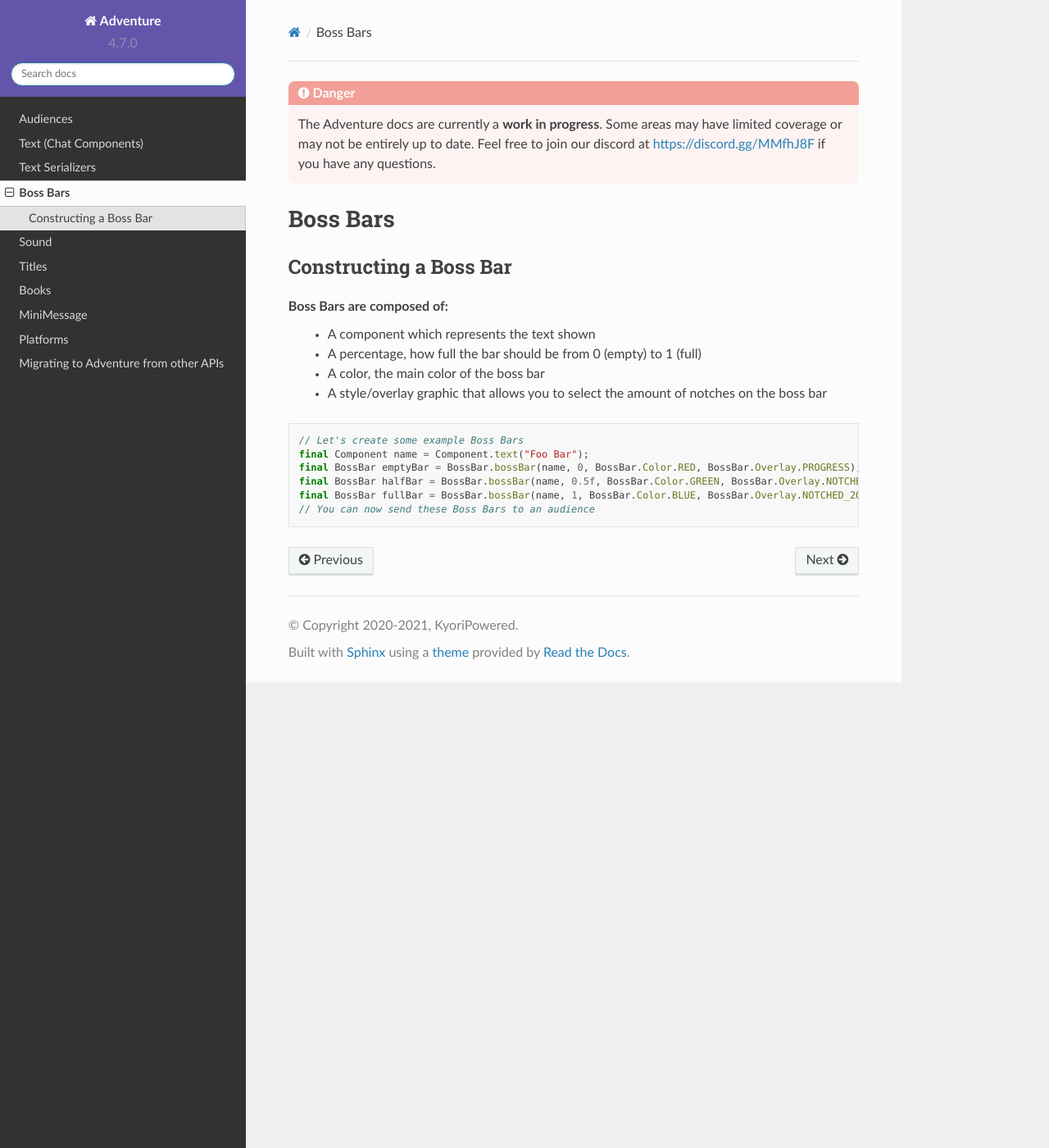
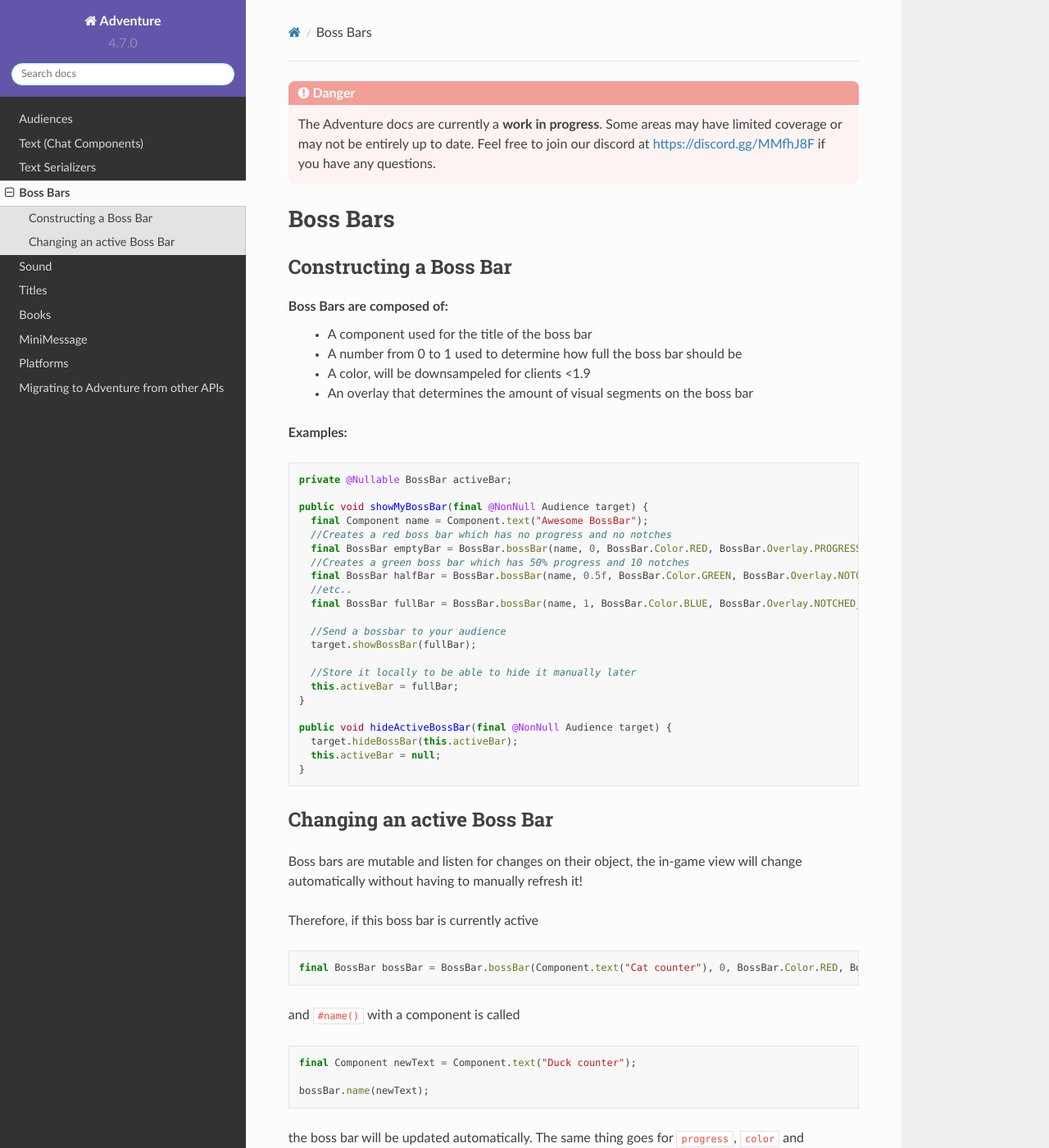
Before and after one commit to KyoriPowered/adventure-docs, a Sphinx documentation site: the page built from source/bossbar.rst, in a window 1280 px wide and 1400 px high. Shown: the whole window at 82% size. Built offline with Sphinx 7.4.7 and the Read the Docs theme 2.0.0, drawn with Linux system fonts in a browser that asks for light colours.

Commit message:
Elaborate on some adventure features
books, bossbars, sounds, titles...

```diff
--- a/source/bossbar.rst
+++ b/source/bossbar.rst
@@ -6,16 +6,58 @@ Constructing a Boss Bar
 ^^^^^^^^^^^^^^^^^^^^^^^^
 
 Boss Bars are composed of:
-  * A component which represents the text shown
-  * A percentage, how full the bar should be from 0 (empty) to 1 (full)
-  * A color, the main color of the boss bar
-  * A style/overlay graphic that allows you to select the amount of notches on the boss bar
+  * A component used for the title of the boss bar
+  * A number from 0 to 1 used to determine how full the boss bar should be
+  * A color, will be downsampeled for clients <1.9
+  * An overlay that determines the amount of visual segments on the boss bar
+
+
+**Examples:**
 
 .. code:: java
 
-  // Let's create some example Boss Bars
-  final Component name = Component.text("Foo Bar");
-  final BossBar emptyBar = BossBar.bossBar(name, 0, BossBar.Color.RED, BossBar.Overlay.PROGRESS);
-  final BossBar halfBar = BossBar.bossBar(name, 0.5f, BossBar.Color.GREEN, BossBar.Overlay.NOTCHED_10);
-  final BossBar fullBar = BossBar.bossBar(name, 1, BossBar.Color.BLUE, BossBar.Overlay.NOTCHED_20);
-  // You can now send these Boss Bars to an audience
+  private @Nullable BossBar activeBar;
+
+  public void showMyBossBar(final @NonNull Audience target) {
+    final Component name = Component.text("Awesome BossBar");
+    //Creates a red boss bar which has no progress and no notches
+    final BossBar emptyBar = BossBar.bossBar(name, 0, BossBar.Color.RED, BossBar.Overlay.PROGRESS);
+    //Creates a green boss bar which has 50% progress and 10 notches
+    final BossBar halfBar = BossBar.bossBar(name, 0.5f, BossBar.Color.GREEN, BossBar.Overlay.NOTCHED_10);
+    //etc..
+    final BossBar fullBar = BossBar.bossBar(name, 1, BossBar.Color.BLUE, BossBar.Overlay.NOTCHED_20);
+
+    //Send a bossbar to your audience
+    target.showBossBar(fullBar);
+
+    //Store it locally to be able to hide it manually later
+    this.activeBar = fullBar;
+  }
+
+  public void hideActiveBossBar(final @NonNull Audience target) {
+    target.hideBossBar(this.activeBar);
+    this.activeBar = null;
+  }
+
+
+Changing an active Boss Bar
+^^^^^^^^^^^^^^^^^^^^^^^^^^^
+
+Boss bars are mutable and listen for changes on their object,
+the in-game view will change automatically without having to manually refresh it!
+
+Therefore, if this boss bar is currently active
+
+.. code:: java
+
+   final BossBar bossBar = BossBar.bossBar(Component.text("Cat counter"), 0, BossBar.Color.RED, BossBar.Overlay.PROGRESS);
+
+and ``#name()`` with a component is called
+
+.. code:: java
+
+   final Component newText = Component.text("Duck counter");
+
+   bossBar.name(newText);
+
+the boss bar will be updated automatically. The same thing goes for ``progress``, ``color`` and ``overlay``.
```
Also changed, not shown: source/book.rst (+16 -8 lines), source/sound.rst (+12 -6 lines), source/title.rst (+24 -17 lines).
